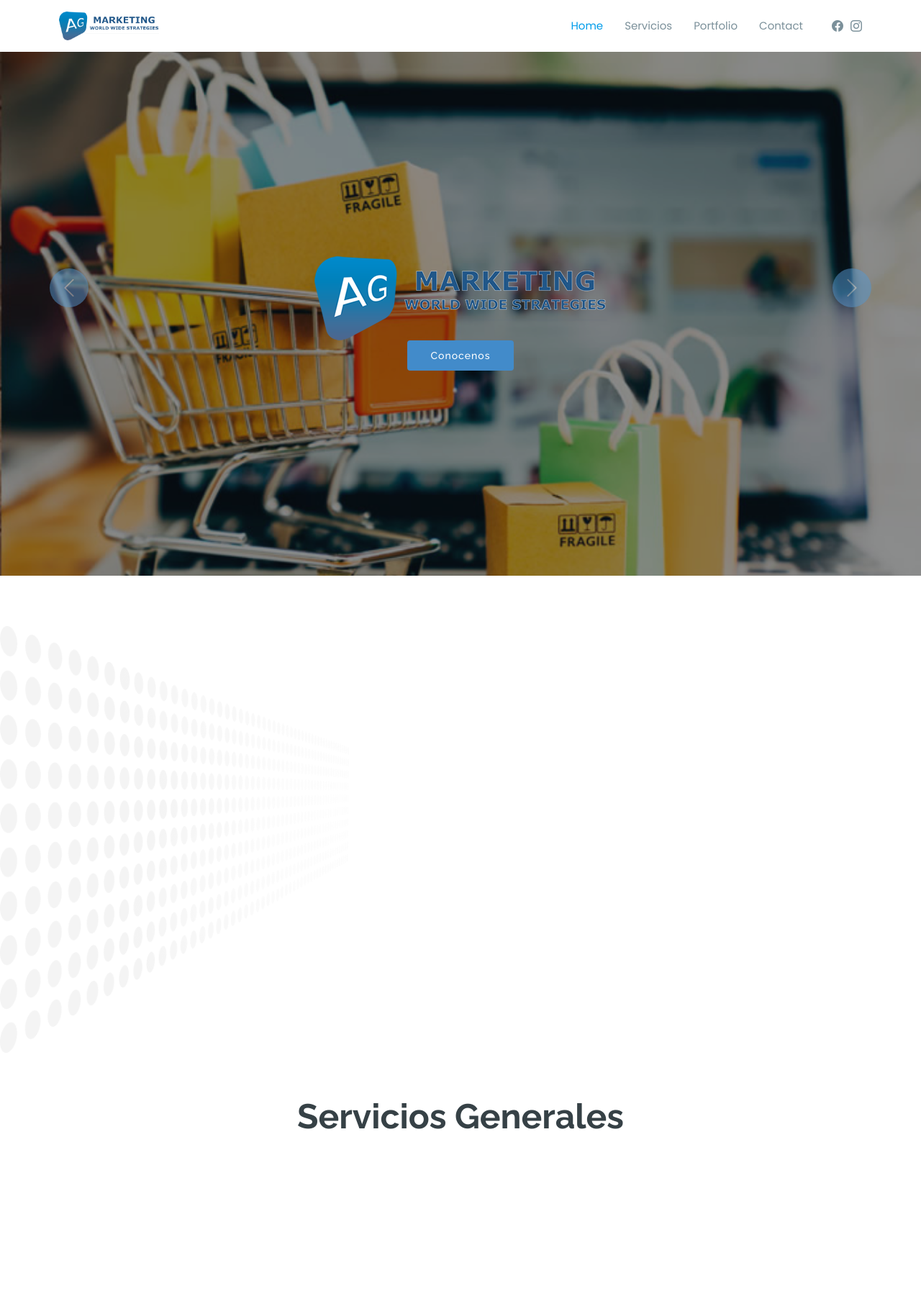
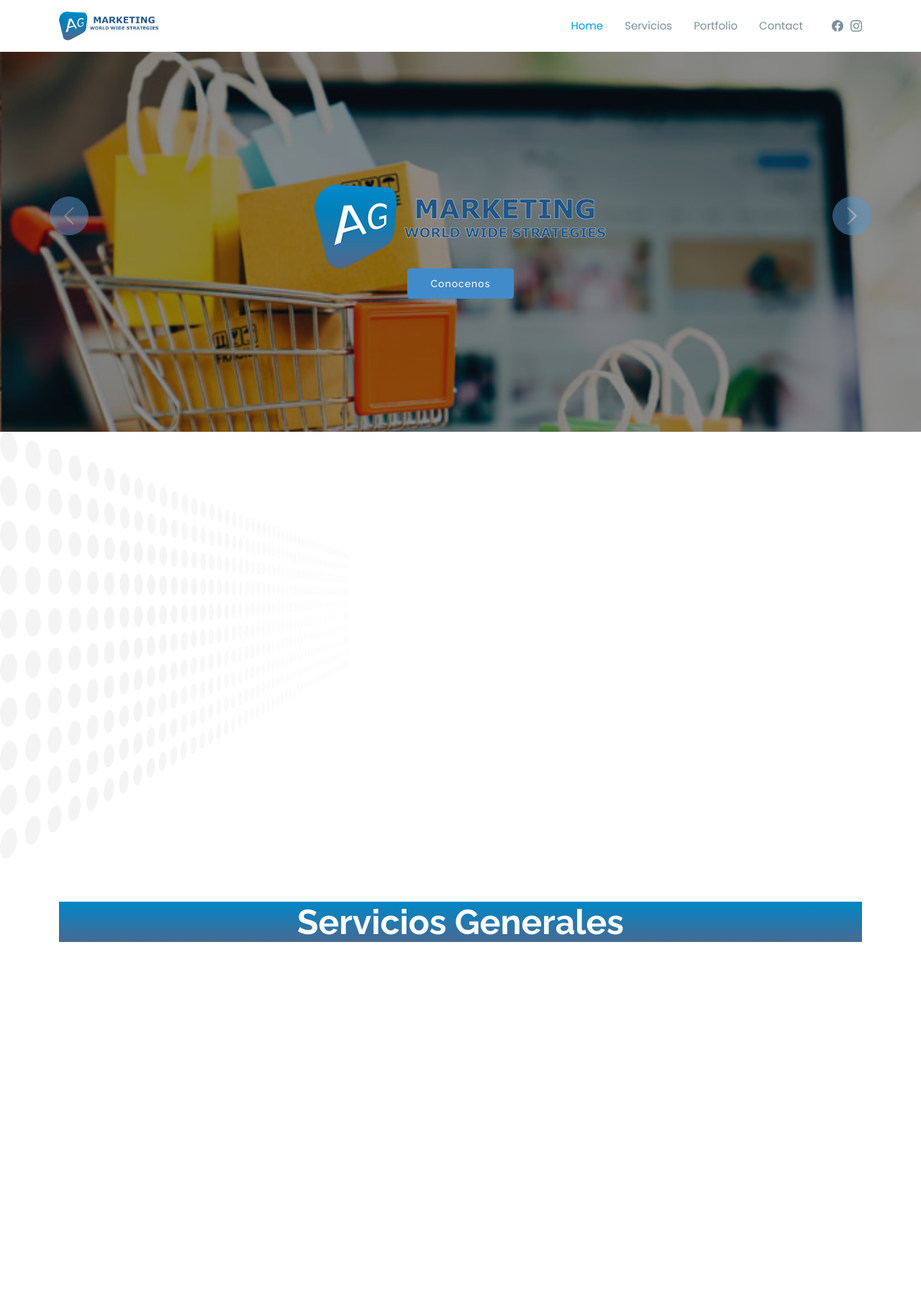
Before and after one commit to espaebook/trabajo2, a PHP site: page / in a window 1280 px wide. Shown: the top 1819 px of the page at 72% size. Run offline with PHP 8.4, Linux system fonts and the light colour scheme.

Commit message:
Add files via upload

```diff
--- a/assets/css/style.css
+++ b/assets/css/style.css
@@ -345,8 +345,6 @@
   background-image: url("../img/hero-bg.png");
   background-repeat: no-repeat;
   background-size: contain;
-  margin-top: 70px;
-  padding: 60px 0;
 }
 
 #hero2 h1 {
@@ -499,10 +497,14 @@
 
 #hero {
   width: 100%;
-  height: 100vh;
+  height: 75vh;
   background-color: rgba(34, 39, 43, 0.623);
   overflow: hidden;
   position: relative;
+}
+
+#hero .carousel-item{
+  background-size: 100% 75vh;
 }
 
 #hero .carousel, #hero .carousel-inner, #hero .carousel-item, #hero .carousel-item::before {
@@ -1910,3 +1912,8 @@
   font-size: 13px;
   color: #364146;
 }
+
+h1.t.text-center{
+  background: linear-gradient(to bottom, #0087c6 0%, #486992 100%);
+  color: white !important;
+}
```
